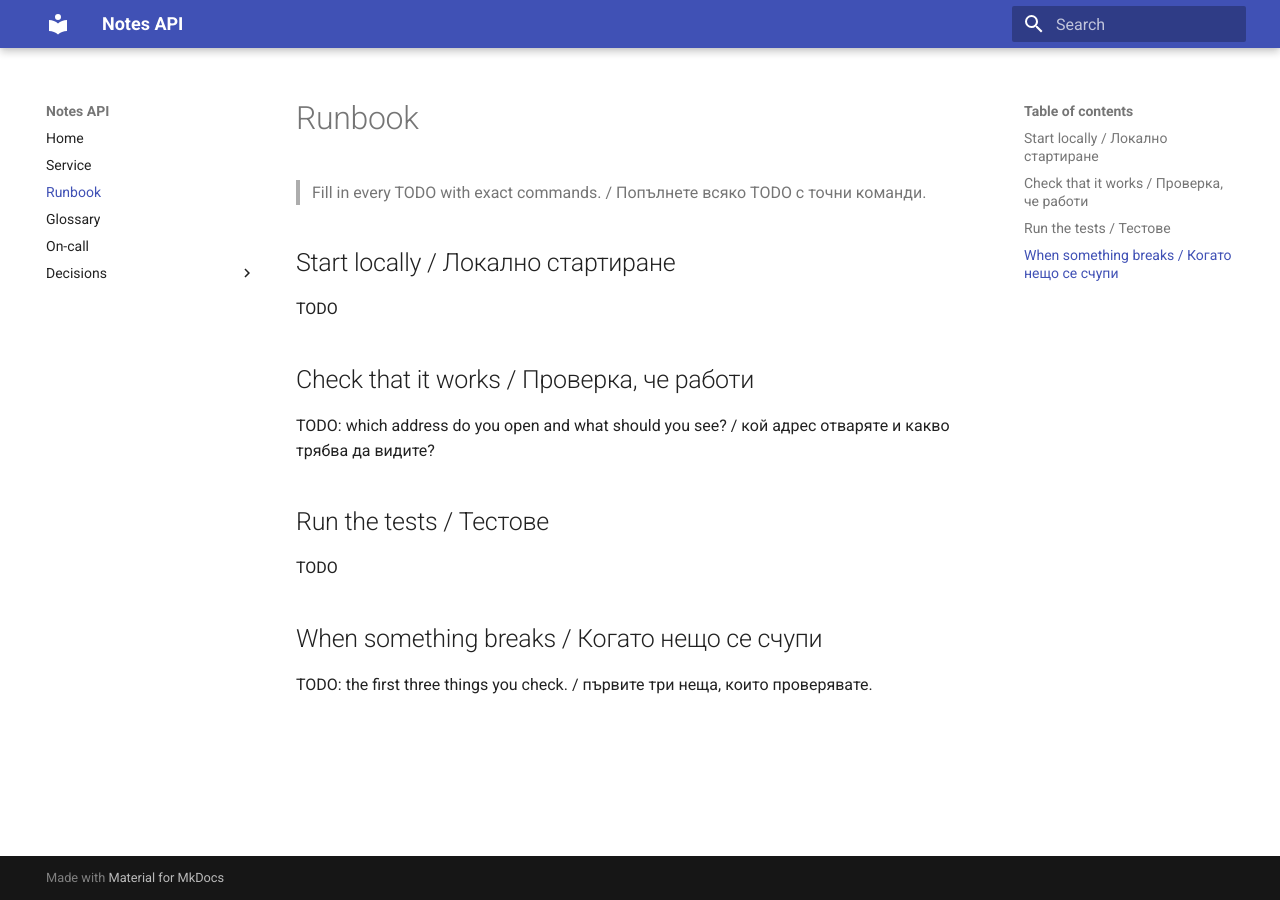
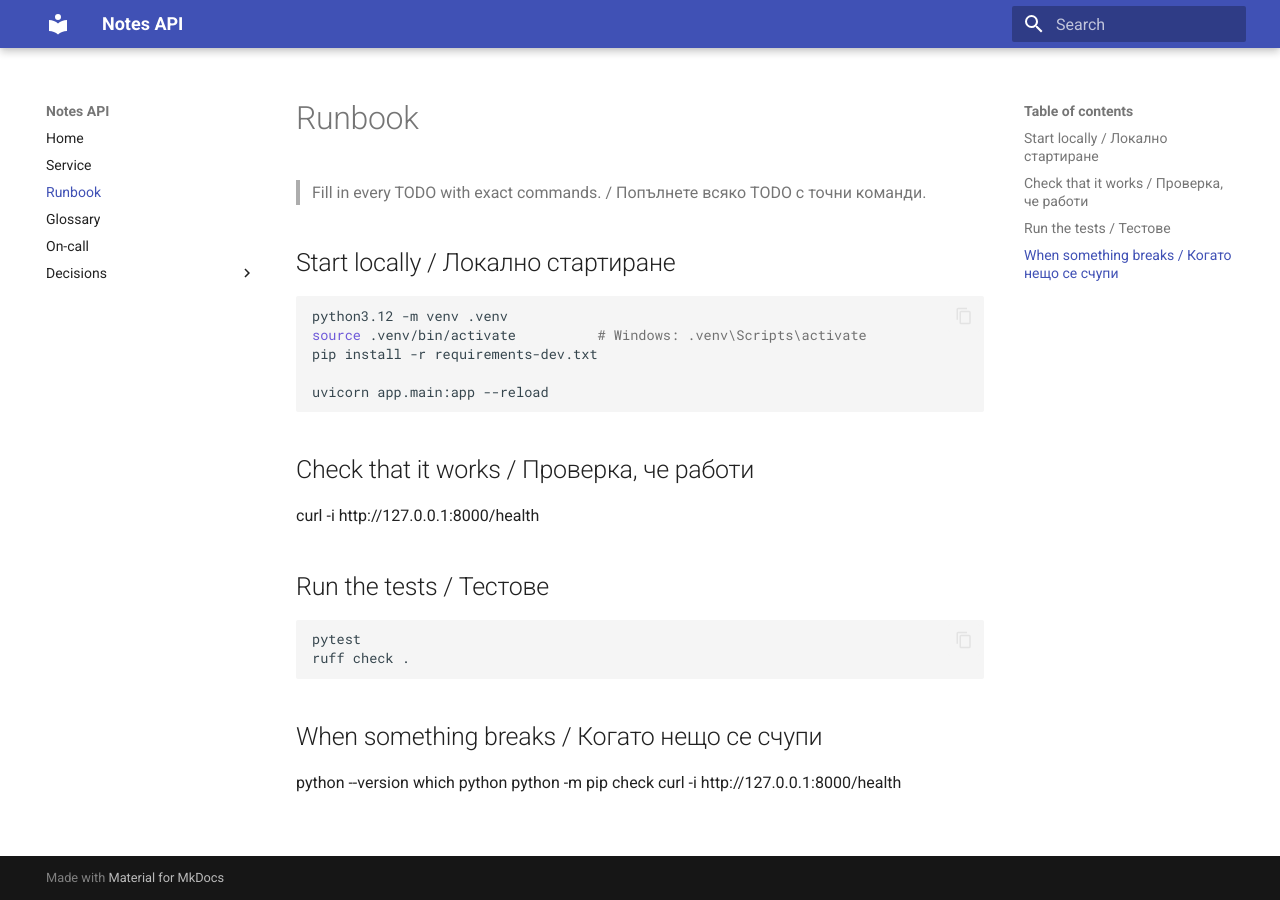
Before and after one commit to SKrastanov/devops-labs-fn371223018, an MkDocs documentation site: the page built from docs/runbook.md, in a window 1280 px wide. Built offline with MkDocs 1.6.1 and Material for MkDocs 9.7.7, drawn with Linux system fonts in a browser that asks for light colours.

Commit message:
T4 (#8)
* changes in service

* change with exact commands

````diff
--- a/docs/runbook.md
+++ b/docs/runbook.md
@@ -4,16 +4,28 @@
 
 ## Start locally / Локално стартиране
 
-TODO
+```bash
+python3.12 -m venv .venv
+source .venv/bin/activate          # Windows: .venv\Scripts\activate
+pip install -r requirements-dev.txt
+
+uvicorn app.main:app --reload
+```
 
 ## Check that it works / Проверка, че работи
 
-TODO: which address do you open and what should you see? / кой адрес отваряте и какво трябва да видите?
+curl -i http://127.0.0.1:8000/health
 
 ## Run the tests / Тестове
 
-TODO
+```bash
+pytest
+ruff check .
+```
 
 ## When something breaks / Когато нещо се счупи
 
-TODO: the first three things you check. / първите три неща, които проверявате.
+python --version
+which python
+python -m pip check
+curl -i http://127.0.0.1:8000/health
````
